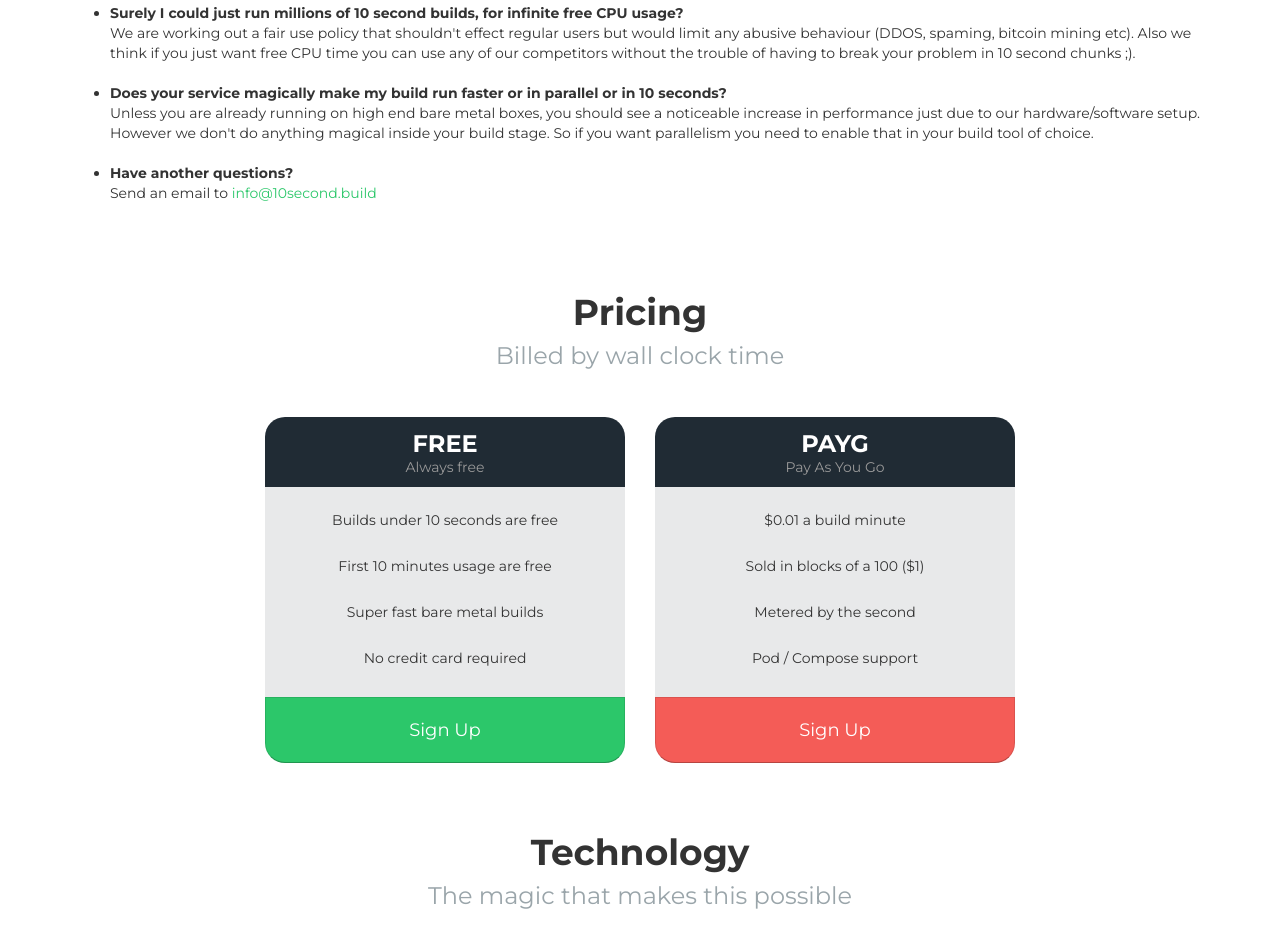
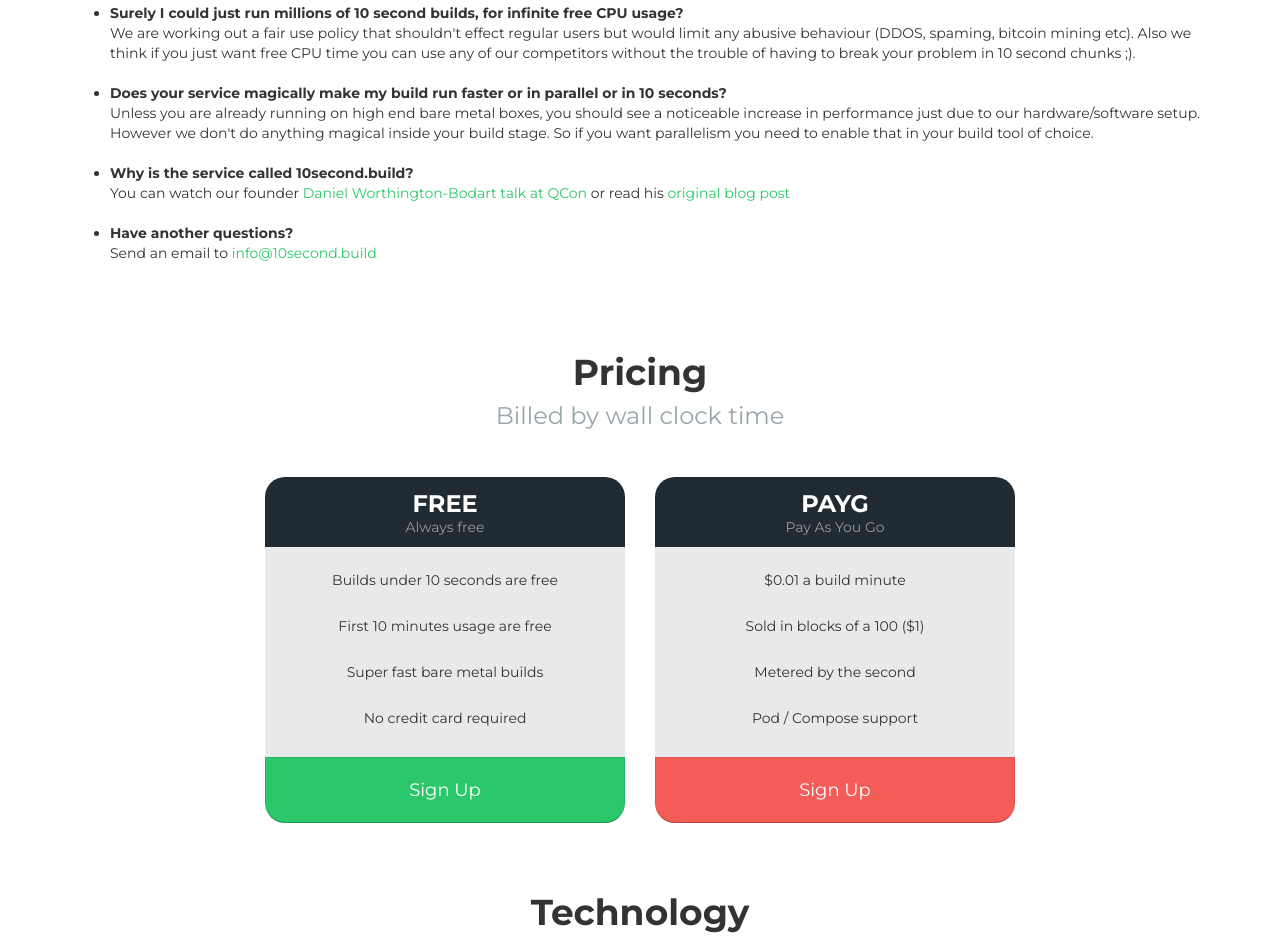
Before and after one commit to 10secondbuild/www, a plain HTML site: page index.html in a window 1280 px wide. Shown: the part 3371-4311 px from the top of the page. Drawn offline with Linux system fonts and the light colour scheme.

Commit message:
Added links to blog and QCon video

```diff
--- a/index.html
+++ b/index.html
@@ -303,6 +303,12 @@ Uploading artifact {project}-{version}.jar...
         </li>
         <li>
           <dl>
+            <dt>Why is the service called 10second.build?</dt>
+            <dd>You can watch our founder <a href="http://www.infoq.com/presentations/Crazy-Fast-Build-Times-or-When-10-Seconds-Starts-to-Make-You-Nervous">Daniel Worthington-Bodart talk at QCon</a> or read his <a href="http://dan.bodar.com/2012/02/28/crazy-fast-build-times-or-when-10-seconds-starts-to-make-you-nervous/">original blog post</a></dd>
+          </dl>
+        </li>
+        <li>
+          <dl>
             <dt>Have another questions?</dt>
             <dd>Send an email to <a href="mailto:info@10second.build">info@10second.build</a></dd>
           </dl>
```
